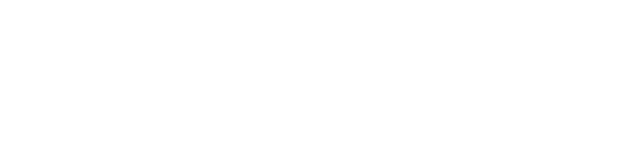
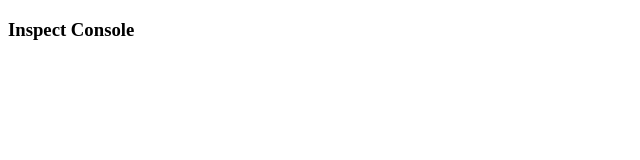
Before and after one commit to cannell001/JS4React, a plain HTML site: page index.html in a window 1280 px wide. Shown: the whole page, without its empty margins (0-640 px from the left). Drawn offline with nearby package versions, Linux system fonts and the light colour scheme.

Commit message:
inspect console

```diff
--- a/index.html
+++ b/index.html
@@ -3,6 +3,7 @@
 <head>
     <meta charset="UTF-8">
     <title>Document</title>
+    <h3>Inspect Console</h3>
 </head>
 <body>
 
```
